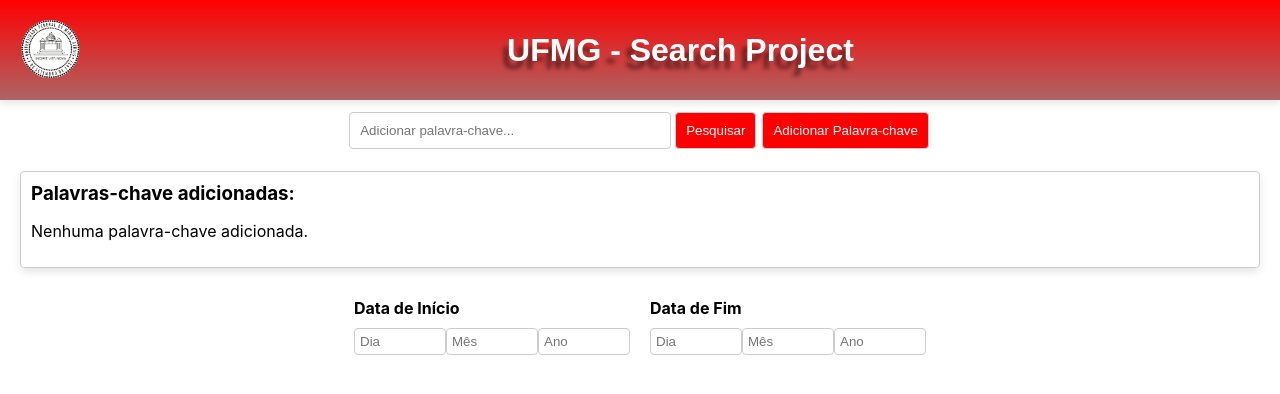
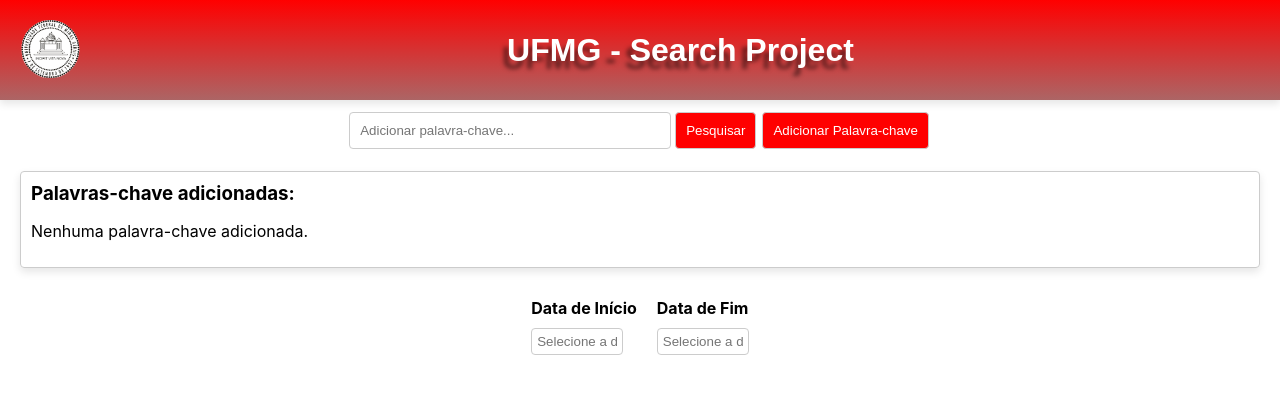
Before and after one commit to joaoboscodev/UFMG-Project, a React (Create React App) app in the folder client/: page /news in a window 1280 px wide. Shown: the top 394 px of the page. Built offline with nearby package versions, Linux system fonts and the light colour scheme.

Commit message:
Fix: datafilter

```diff
--- a/client/package.json
+++ b/client/package.json
@@ -9,6 +9,7 @@
     "axios": "^1.7.2",
     "cheerio": "^1.0.0-rc.12",
     "react": "^18.3.1",
+    "react-datepicker": "^7.3.0",
     "react-dom": "^18.3.1",
     "react-router-dom": "^6.24.1",
     "react-scripts": "5.0.1",
--- a/client/src/pages/News.js
+++ b/client/src/pages/News.js
@@ -1,4 +1,6 @@
 import React, { useState } from 'react';
+import 'react-datepicker/dist/react-datepicker.css';
+import DatePicker from 'react-datepicker';
 import '../Styles/News.css';
 import logo from '../images/brasao.png';
 
@@ -15,12 +17,12 @@
   const [results, setResults] = useState([]);
   const [message, setMessage] = useState('');
   const [currentPage, setCurrentPage] = useState(1);
-  const [keywords, setKeywords] = useState([]); // Estado para as palavras-chave adicionais
+  const [keywords, setKeywords] = useState([]);
 
   const handleSingleSearch = async () => {
-    setResults([]); // Limpar resultados anteriores
+    setResults([]);
     setMessage('');
-    setCurrentPage(1); // Resetar para a primeira página ao fazer uma nova busca
+    setCurrentPage(1);
 
     if (keyword.trim() !== '') {
       await searchByKeyword(keyword.trim());
@@ -28,11 +30,10 @@
   };
 
   const handleMultiSearch = async () => {
-    setResults([]); // Limpar resultados anteriores
+    setResults([]);
     setMessage('');
-    setCurrentPage(1); // Resetar para a primeira página ao fazer uma nova busca
+    setCurrentPage(1);
 
-    // Realizar pesquisa separada para cada palavra-chave
     for (let i = 0; i < keywords.length; i++) {
       await searchByKeyword(keywords[i]);
     }
@@ -55,8 +56,7 @@
     try {
       const response = await fetch(url);
       const data = await response.json();
-      console.log('Resultados:', data); // Log dos resultados
-      setResults(prevResults => [...prevResults, ...data]); // Adicionar novos resultados aos resultados anteriores
+      setResults(prevResults => [...prevResults, ...data]);
     } catch (error) {
       console.error('Erro ao comunicar com o backend:', error);
       setMessage('Erro ao comunicar com o backend.');
@@ -156,19 +156,54 @@
 }
 
 function DateFilter({ setInicioDia, setInicioMes, setInicioAno, setFimDia, setFimMes, setFimAno }) {
+  const [startDate, setStartDate] = useState(null);
+  const [endDate, setEndDate] = useState(null);
+
+  const handleStartDateChange = (date) => {
+    if (date) {
+      setInicioDia(date.getDate().toString().padStart(2, '0'));
+      setInicioMes((date.getMonth() + 1).toString().padStart(2, '0'));
+      setInicioAno(date.getFullYear().toString());
+    } else {
+      setInicioDia('');
+      setInicioMes('');
+      setInicioAno('');
+    }
+    setStartDate(date);
+  };
+
+  const handleEndDateChange = (date) => {
+    if (date) {
+      setFimDia(date.getDate().toString().padStart(2, '0'));
+      setFimMes((date.getMonth() + 1).toString().padStart(2, '0'));
+      setFimAno(date.getFullYear().toString());
+    } else {
+      setFimDia('');
+      setFimMes('');
+      setFimAno('');
+    }
+    setEndDate(date);
+  };
+
   return (
     <div className="date-filter-container">
       <div className="date-filter">
         <label>Data de Início</label>
-        <input type="text" placeholder="Dia" onChange={(e) => setInicioDia(e.target.value)} />
-        <input type="text" placeholder="Mês" onChange={(e) => setInicioMes(e.target.value)} />
-        <input type="text" placeholder="Ano" onChange={(e) => setInicioAno(e.target.value)} />
+        <DatePicker
+          selected={startDate}
+          onChange={handleStartDateChange}
+          dateFormat="dd/MM/yyyy"
+          placeholderText="Selecione a data de início"
+        />
       </div>
       <div className="date-filter">
         <label>Data de Fim</label>
-        <input type="text" placeholder="Dia" onChange={(e) => setFimDia(e.target.value)} />
-        <input type="text" placeholder="Mês" onChange={(e) => setFimMes(e.target.value)} />
-        <input type="text" placeholder="Ano" onChange={(e) => setFimAno(e.target.value)} />
+        <DatePicker
+          selected={endDate}
+          onChange={handleEndDateChange}
+          dateFormat="dd/MM/yyyy"
+          placeholderText="Selecione a data de fim"
+        />
       </div>
     </div>
   );
```
Also changed, not shown: 1 other file (tests, documents, lock files or other folders).
